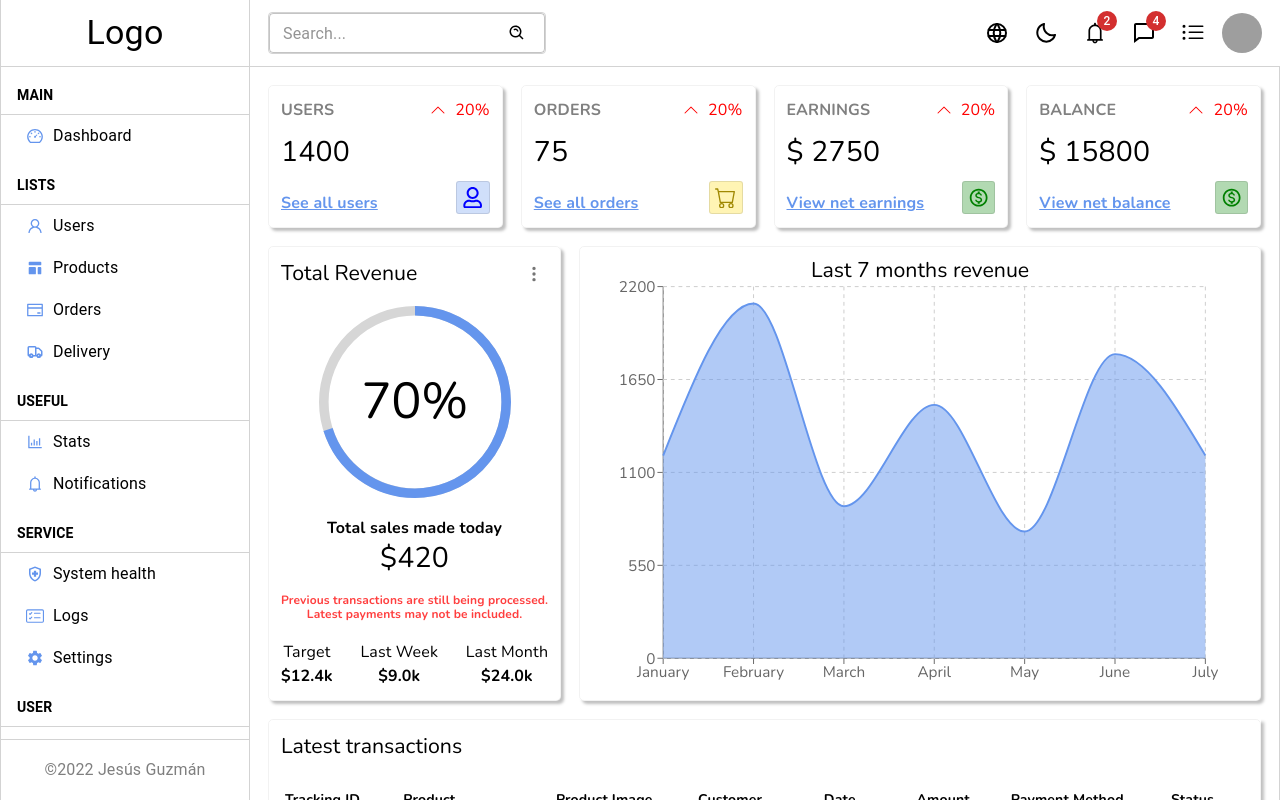
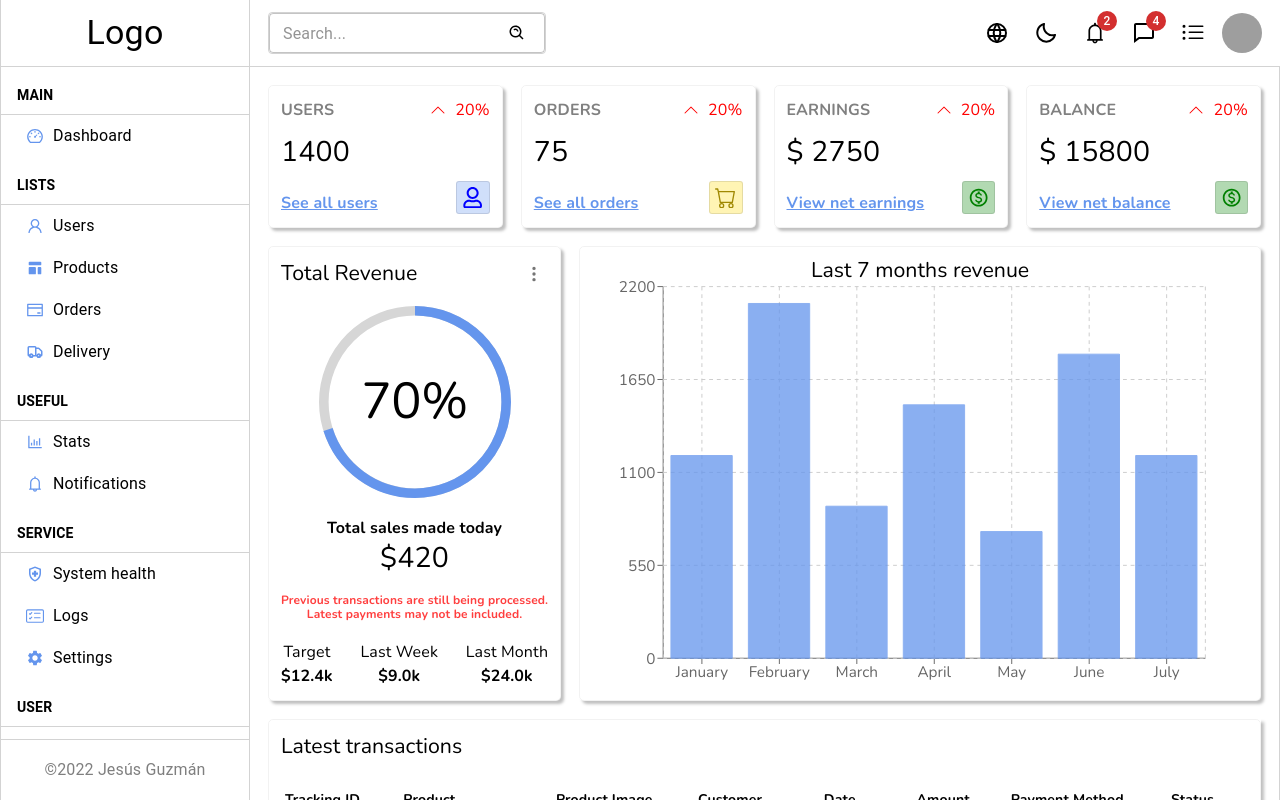
Before and after one commit to guzzz-12/admin-dashboard, a React (Create React App) app: page / in a window 1280 px wide. Shown: the top 800 px of the page. Built offline with nearby package versions, Linux system fonts and the light colour scheme; grey boxes are pictures that could not be loaded.

Commit message:
Seleccionar entre gráfico de barras y gráfico de área

```diff
--- a/src/components/charts/Chart.tsx
+++ b/src/components/charts/Chart.tsx
@@ -1,5 +1,7 @@
 import {Box, Typography} from "@mui/material";
 import {
+  BarChart,
+  Bar,
   AreaChart,
   Area,
   XAxis,
@@ -16,6 +18,7 @@ interface Chart {
 }
 
 interface ChartProps {
+  chartType: "bar" | "area";
   fillMode: "solid" | "gradient"
 }
 
@@ -29,13 +32,45 @@ const CHART_DATA: Chart[] = [
   {name: "July", total: 1200}
 ];
 
-const Chart = ({fillMode}: ChartProps) => {
+const Chart = ({chartType, fillMode}: ChartProps) => {
   return (
     <Box className="chart">
       <Typography className="chart__title" variant="h5">
         Last 7 months revenue
       </Typography>
       <ResponsiveContainer className="chart__container" width="100%" height="100%">
+        {chartType === "bar" ?
+          <BarChart
+            style={{paddingTop:"var(--spacing-lg)", fontFamily: "Nunito"}}
+            data={CHART_DATA}
+            width={100}
+            height={100}
+            margin={{ top: 10, right: 30, left: 0, bottom: 0 }}
+          >
+            <XAxis dataKey="name" />
+            <YAxis />
+            <CartesianGrid strokeDasharray="4 4" />
+            <Bar
+              dataKey="total"
+              fill="cornflowerblue"
+              opacity={0.75}
+              stroke="cornflowerblue"
+              strokeWidth={1}
+            />
+            <Tooltip
+              wrapperStyle={{
+                textTransform: "capitalize",
+                outline: "none",
+                border: "1px solid grey"
+              }}
+              contentStyle={{
+                backgroundColor: "var(--bg-color)"
+              }}
+            />
+          </BarChart>
+
+          :
+
           <AreaChart
             style={{paddingTop:"var(--spacing-lg)", fontFamily: "Nunito"}}
             data={CHART_DATA}
@@ -75,6 +110,7 @@ const Chart = ({fillMode}: ChartProps) => {
               // fill="url(#total)"
             />
           </AreaChart>
+        }
       </ResponsiveContainer>
     </Box>
   )
--- a/src/components/user/UserChart.tsx
+++ b/src/components/user/UserChart.tsx
@@ -2,7 +2,7 @@ import Chart from "../charts/Chart";
 import "./userComponentsStyles.css";
 
 const UserChart = () => {
-  return <Chart fillMode="gradient" />
+  return <Chart chartType="area" fillMode="gradient" />
 }
 
 export default UserChart;
--- a/src/pages/home/index.tsx
+++ b/src/pages/home/index.tsx
@@ -17,7 +17,7 @@ const HomePage = () => {
 
       <Box className="home__charts">
         <FeaturedChart />
-        <Chart fillMode="solid" />
+        <Chart chartType="bar" fillMode="solid" />
       </Box>
 
       <Box className="home__transactions">
```
Lines whose indentation alone changed are shown as unchanged.
